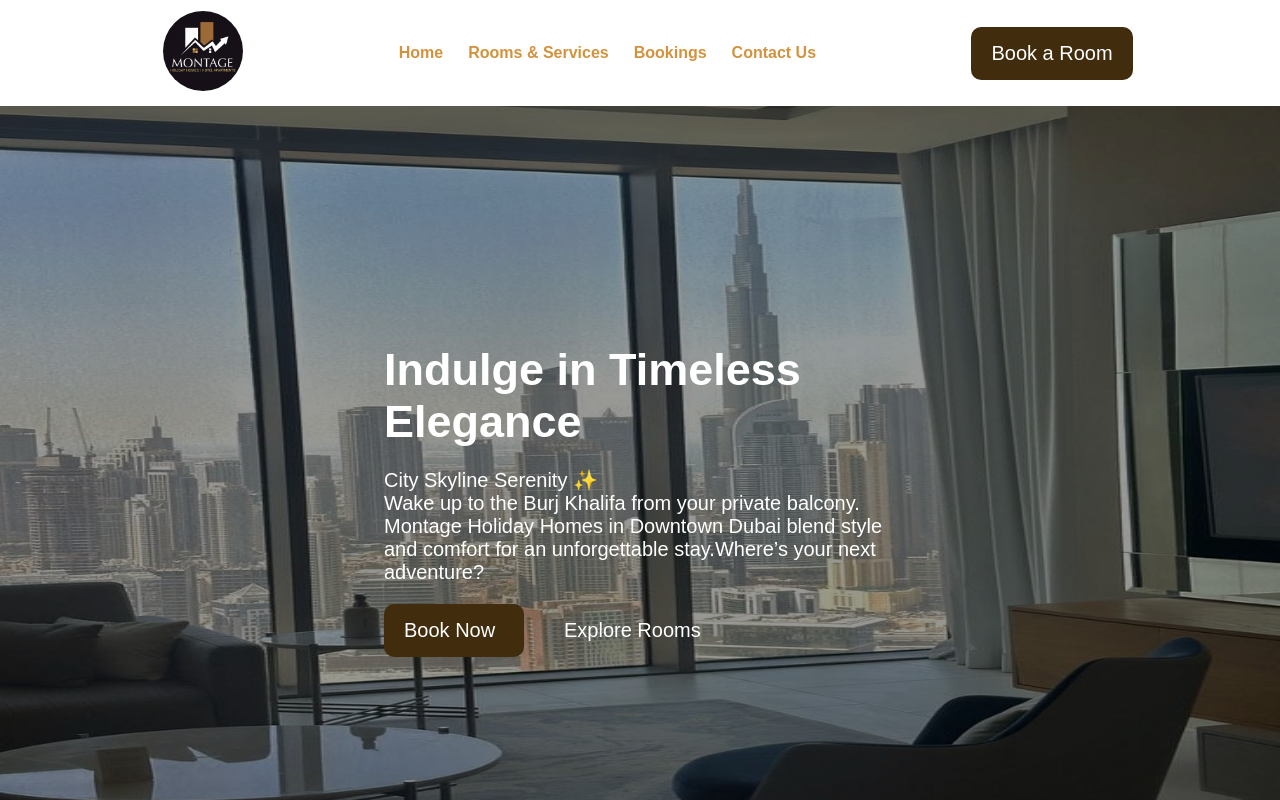
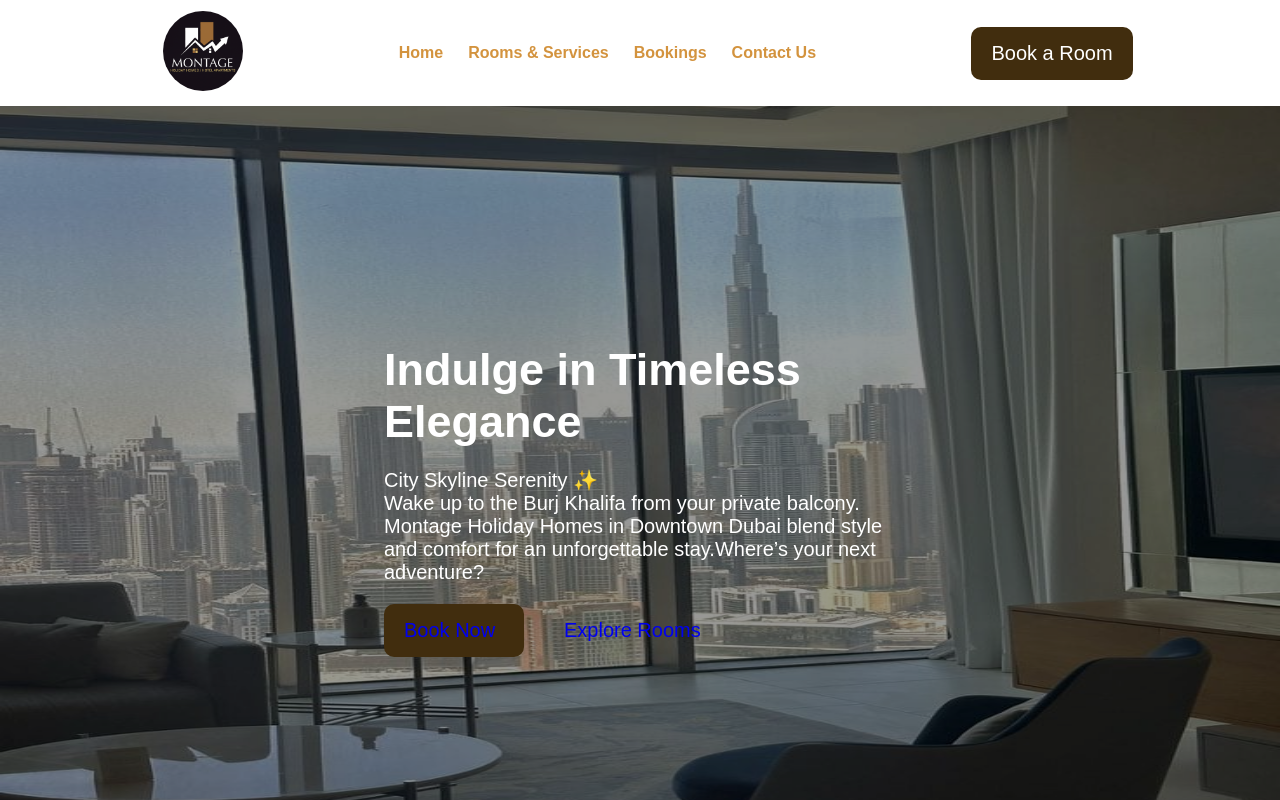
Before and after one commit to collinsolowo/Montage, a React (Vite) app: page / in a window 1280 px wide. Shown: the top 800 px of the page. Built offline with nearby package versions, Linux system fonts and the light colour scheme; a web font is replaced by a local one.

Commit message:
next commit

```diff
--- a/src/pages/Homepage.jsx
+++ b/src/pages/Homepage.jsx
@@ -13,6 +13,7 @@ import RoomPic7 from '../../public/assets/images/rooms/room7.jpg'
 import RoomPic8 from '../../public/assets/images/rooms/room8.jpg'
 import RoomPic9 from '../../public/assets/images/rooms/room9.jpg'
 import RoomPic10 from '../../public/assets/images/rooms/room10.jpg'
+import { Link } from 'react-router-dom';
 
 function Homepage() {
     const testimonials = [
@@ -179,8 +180,8 @@ function Homepage() {
                     <h1>Indulge in Timeless<br /> Elegance</h1>
                     <p>City Skyline Serenity ✨<br/>Wake up to the Burj Khalifa from your private balcony. Montage Holiday Homes in Downtown Dubai blend style and comfort for an unforgettable stay.Where’s your next adventure?</p>
                     <div className="d-flex btn-box">
-                        <div class="book-btn">Book Now</div>
-                        <div class="rooms-btn">Explore Rooms</div>
+                        <div class="book-btn"><Link to='/booking'>Book Now</Link></div>
+                        <div class="rooms-btn"><Link to='/rooms'>Explore Rooms</Link></div>
                     </div>
                 </div>
             </div>
--- a/src/pages/RoomsServices.jsx
+++ b/src/pages/RoomsServices.jsx
@@ -69,7 +69,7 @@ export default function RoomsServicesPage() {
   return (
     <>
       <Navbar />
-      <main className="rs-page">
+      <main className="rs-page mt-4">
         {sections.map((sec, idx) => (
           <section
             key={sec.id}
```
